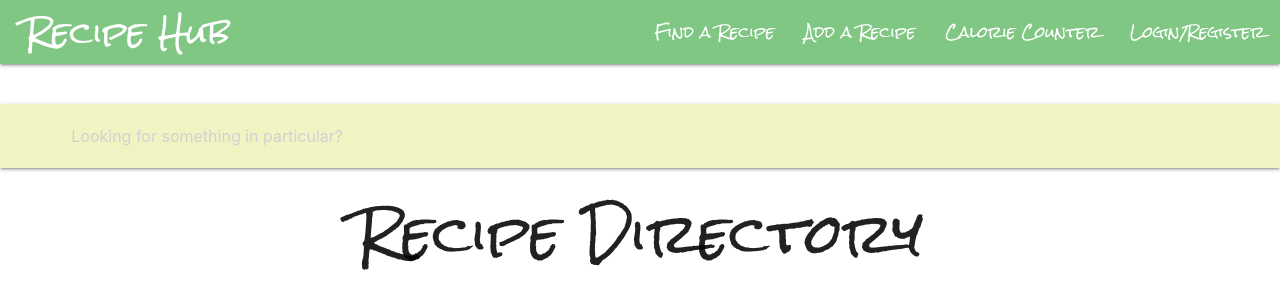
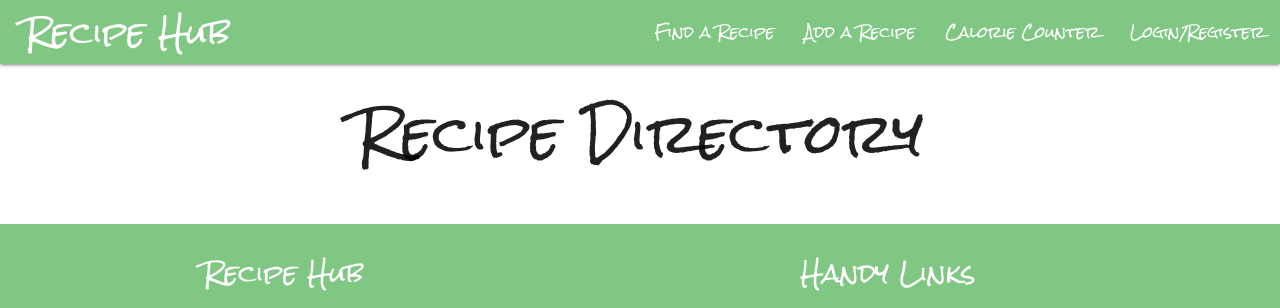
Before and after one commit to Didgerydont/data-centric-milestone-project, a Flask app: page /readrecipe in a window 1280 px wide. Shown: the top 308 px of the page. Run offline with Flask 2, Linux system fonts and the light colour scheme; data that the repository does not hold is empty; some libraries are stand-ins or nearby versions.

Commit message:
removed the search bar function from the page, will come back to it in future

```diff
--- a/app.py
+++ b/app.py
@@ -257,28 +257,6 @@ def fatsecret():
    return render_template('fatsecret.html')
 
 
-## Come back to Search, must find another as Mongo shell cant be used on this version of gitpod
-#Searchbar
-@app.route('/search_bar/', methods=["POST"])
-def search_bar():
-    search_term = request.form['search_text']
-    if (search_term != ""):
-        return redirect(url_for('search_results', search_text=search_term))
-    else:
-        return render_template("readrecipe.html", recipe=mongo.db.recipes.find())
-
-@app.route('/search_results/<search_text>', methods=['GET'])
-def search_results(search_text):
-    search_results = mongo.db.recipes.find(
-        {'$text': {'$search': search_text}})
-    return render_template("search_findings.html", recipes=search_results)
-
-@app.route('/create_index')
-def create_index():
-    created_index = mongo.db.recipes.createIndex({ "$**": "text" })
-
-    return created_index
-
 if __name__ == '__main__':
     app.run(host='0.0.0.0',
             port=(os.environ.get('PORT')),
--- a/static/js/script.js
+++ b/static/js/script.js
@@ -3,11 +3,4 @@ $(document).ready(function(){
    $(".dropdown-trigger").dropdown();
     //Collapsible readrecipe.html
     $('.collapsible').collapsible();
-
-    // search form on readrecipe
-    $("#sendForm").click(function () {
-        if ($('#sendForm').html() != '') {
-            $("#search-form").submit();
-        }
-    });
 });
--- a/templates/readrecipe.html
+++ b/templates/readrecipe.html
@@ -1,18 +1,5 @@
 {% extends 'base.html' %}
 {% block content %}
-<div class="row">
-    <nav class="search-bar">
-        <div class="nav-wrapper #f0f4c3 lime lighten-4">
-            <form id="search-form" action="{{ url_for('search_bar')}}" method="POST" class="col s12">
-            <div class="input-field">
-                    <input class="search-bar" type="search" name="search_text" placeholder="Looking for something in particular?" required>
-                        <i class="material-icons" id="sendForm" for="submit-form">search</i>
-
-                </div>
-            </form>
-        </div>
-    </nav>
-</div>
 
 <div class="row">
 <h2 class="center headers">Recipe Directory</h2>
```
Also changed, not shown: README.md.
